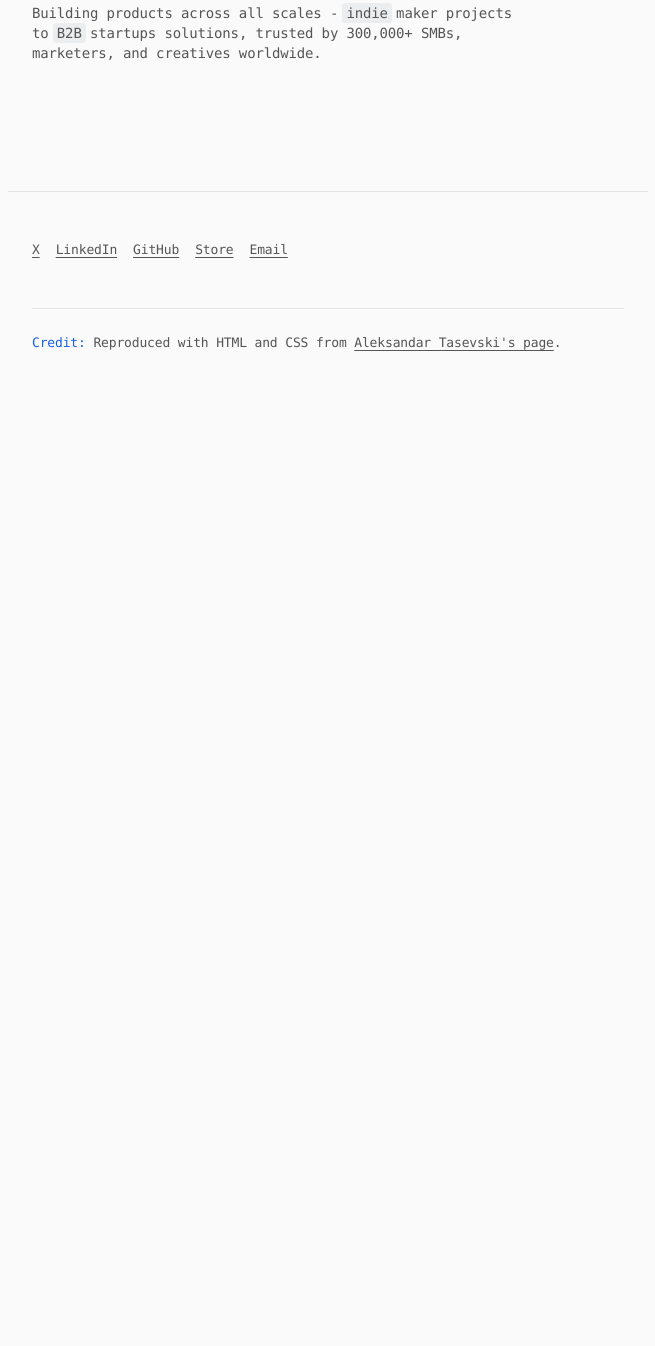
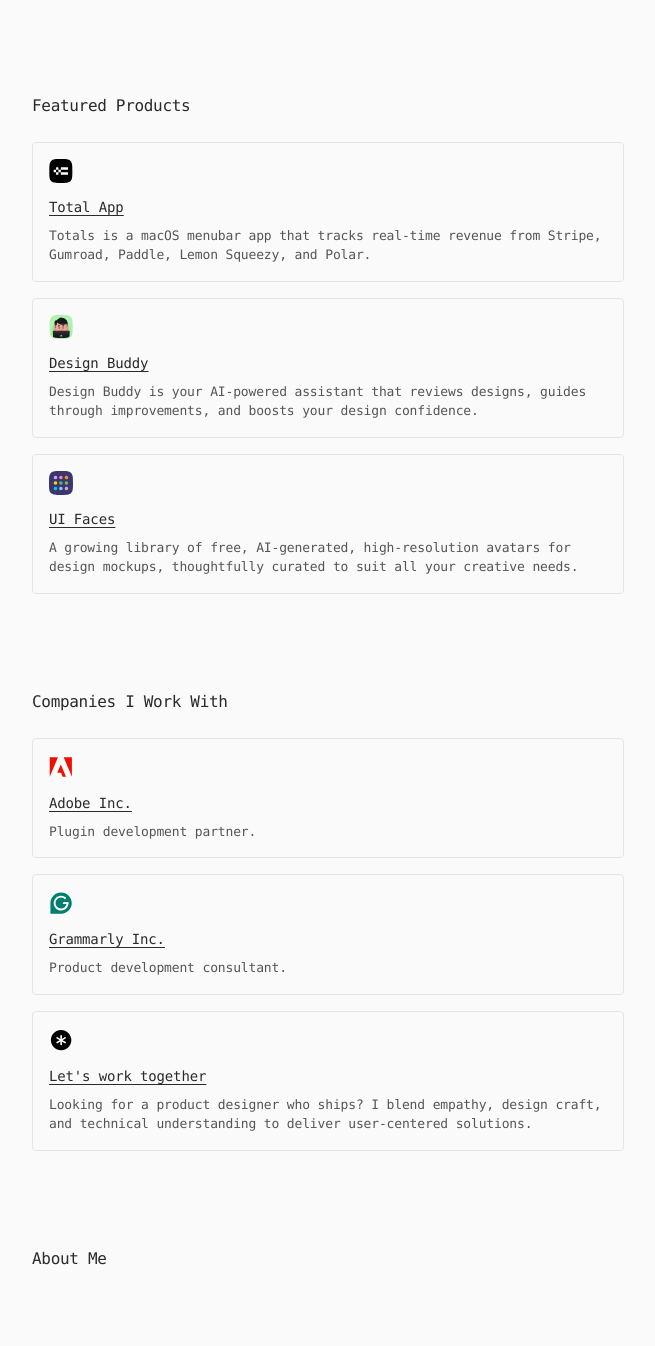
Before and after one commit to ulrichmabou/mighty-tools-tailwind, a website: page src/index.html in a window 1280 px wide. Shown: the part 302-1648 px from the top of the page, without its empty margins (312-967 px from the left). Before the commit the page ends 800 px from the top, so only its background shows below. Drawn offline with Linux system fonts and the light colour scheme.

Commit message:
Add products and companies sections

```diff
--- a/src/index.html
+++ b/src/index.html
@@ -44,7 +44,122 @@
           </p>
         </div>
       </header>
-      <main></main>
+      <main class="max-w-[640px] my-0 mx-auto py-0 px-6">
+        <section class="py-12 px-0">
+          <h2 class="text-base mb-6 font-medium tracking-[-0.02em]">
+            Featured Products
+          </h2>
+          <div class="grid gap-4">
+            <article
+              class="p-4 border border-border-color rounded-sm transition-colors will-change-auto bg-transparent"
+            >
+              <img
+                src="../img/totals-app-logo.svg"
+                alt="Totals App logo"
+                class="size-[24px] block mb-[14px]"
+              />
+              <h3 class="text-[14px] mb-2 font-medium underline underline-offset-[3px] decoration-1">
+                <a href="https://totalsapp.com">Total App</a>
+              </h3>
+              <p class="text-[13px] text-text-secondary">
+                Totals is a macOS menubar app that tracks real-time revenue from
+                Stripe, Gumroad, Paddle, Lemon Squeezy, and Polar.
+              </p>
+            </article>
+            <article
+              class="p-4 border border-border-color rounded-sm transition-colors will-change-auto bg-transparent"
+            >
+              <img
+                src="../img/design-buddy-logo.svg"
+                alt="Design Buddy logo"
+                class="size-[24px] block mb-[14px]"
+              />
+              <h3 class="text-[14px] mb-2 font-medium underline underline-offset-[3px] decoration-1">
+                <a href="https://designbuddy.net">Design Buddy</a>
+              </h3>
+              <p class="text-[13px] text-text-secondary">
+                Design Buddy is your AI-powered assistant that reviews designs,
+                guides through improvements, and boosts your design confidence.
+              </p>
+            </article>
+            <article
+              class="p-4 border border-border-color rounded-sm transition-colors will-change-auto bg-transparent"
+            >
+              <img
+                src="../img/ui-faces-logo.svg"
+                alt="UI Faces logo"
+                class="size-[24px] block mb-[14px]"
+              />
+              <h3 class="text-[14px] mb-2 font-medium underline underline-offset-[3px] decoration-1">
+                <a href="https://uifaces.co">UI Faces</a>
+              </h3>
+              <p class="text-[13px] text-text-secondary">
+                A growing library of free, AI-generated, high-resolution avatars
+                for design mockups, thoughtfully curated to suit all your
+                creative needs.
+              </p>
+            </article>
+          </div>
+        </section>
+        <section class="py-12 px-0">
+          <h2 class="text-base mb-6 font-medium tracking-[-0.02em]">
+            Companies I Work With
+          </h2>
+          <div class="grid gap-4">
+            <article
+              class="p-4 border border-border-color rounded-sm transition-colors will-change-auto bg-transparent"
+            >
+              <img
+                src="../img/adobe-logo.svg"
+                alt="Adobe logo"
+                class="size-[24px] block mb-[14px]"
+              />
+              <h3 class="text-[14px] mb-2 font-medium underline underline-offset-[3px] decoration-1">
+                <a href="https://www.adobe.com">Adobe Inc.</a>
+              </h3>
+              <p class="text-[13px] text-text-secondary">Plugin development partner.</p>
+            </article>
+            <article
+              class="p-4 border border-border-color rounded-sm transition-colors will-change-auto bg-transparent"
+            >
+              <img
+                src="../img/grammarly-logo.svg"
+                alt="Grammarly logo"
+                class="size-[24px] block mb-[14px]"
+              />
+              <h3 class="text-[14px] mb-2 font-medium underline underline-offset-[3px] decoration-1">
+                <a href="https://www.grammarly.com">Grammarly Inc.</a>
+              </h3>
+              <p class="text-[13px] text-text-secondary">Product development consultant.</p>
+            </article>
+            <article
+              class="p-4 border border-border-color rounded-sm transition-colors will-change-auto bg-transparent"
+            >
+              <img
+                src="../img/startup-logo.svg"
+                alt="Your company"
+                class="size-[24px] block mb-[14px]"
+              />
+              <h3 class="text-[14px] mb-2 font-medium underline underline-offset-[3px] decoration-1">
+                <a
+                  href="mailto:ulrichmabou@gmail.com?subject=Hello&body=Hello Ulrich,"
+                  >Let's work together</a
+                >
+              </h3>
+              <p class="text-[13px] text-text-secondary">
+                Looking for a product designer who ships? I blend empathy,
+                design craft, and technical understanding to deliver
+                user-centered solutions.
+              </p>
+            </article>
+          </div>
+        </section>
+        <section class="py-12 px-0">
+          <h2 class="text-base mb-6 font-medium tracking-[-0.02em]">
+            About Me
+          </h2>
+        </section>
+      </main>
       <footer class="py-12 mt-12 border-t border-border-color">
         <div class="max-w-[640px] my-0 mx-auto py-0 px-6">
           <div class="flex gap-4 justify-start whitespace-nowrap">
@@ -83,10 +198,18 @@
               >Email</a
             >
           </div>
-          <div class="mt-12 pt-6 text-[13px] text-text-secondary border-t border-border-color">
+          <div
+            class="mt-12 pt-6 text-[13px] text-text-secondary border-t border-border-color"
+          >
             <p>
-                <span class="font-medium text-signature-color">Credit:</span>
-                Reproduced with HTML and CSS from <a class="underline underline-offset-[3px] decoration-1" href="https://mightyalex.com/?ref=onepagelove" target="_blank">Aleksandar Tasevski's page</a>.
+              <span class="font-medium text-signature-color">Credit:</span>
+              Reproduced with HTML and CSS from
+              <a
+                class="underline underline-offset-[3px] decoration-1"
+                href="https://mightyalex.com/?ref=onepagelove"
+                target="_blank"
+                >Aleksandar Tasevski's page</a
+              >.
             </p>
           </div>
         </div>
```
Also changed, not shown: src/output.css.
